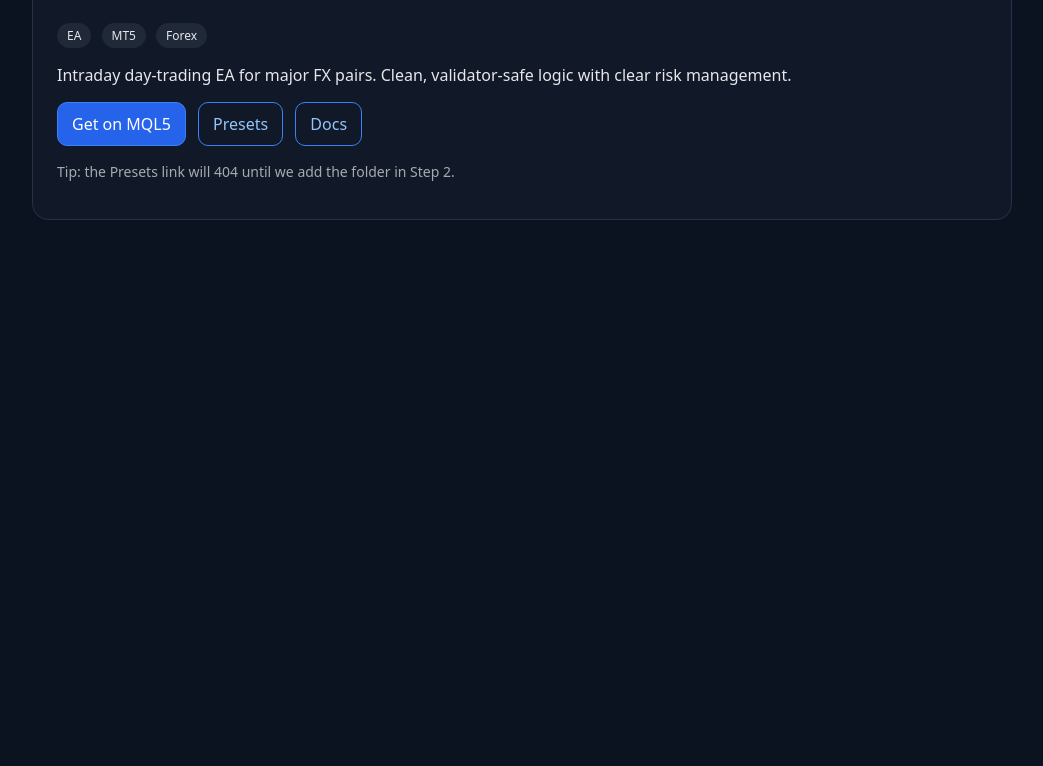
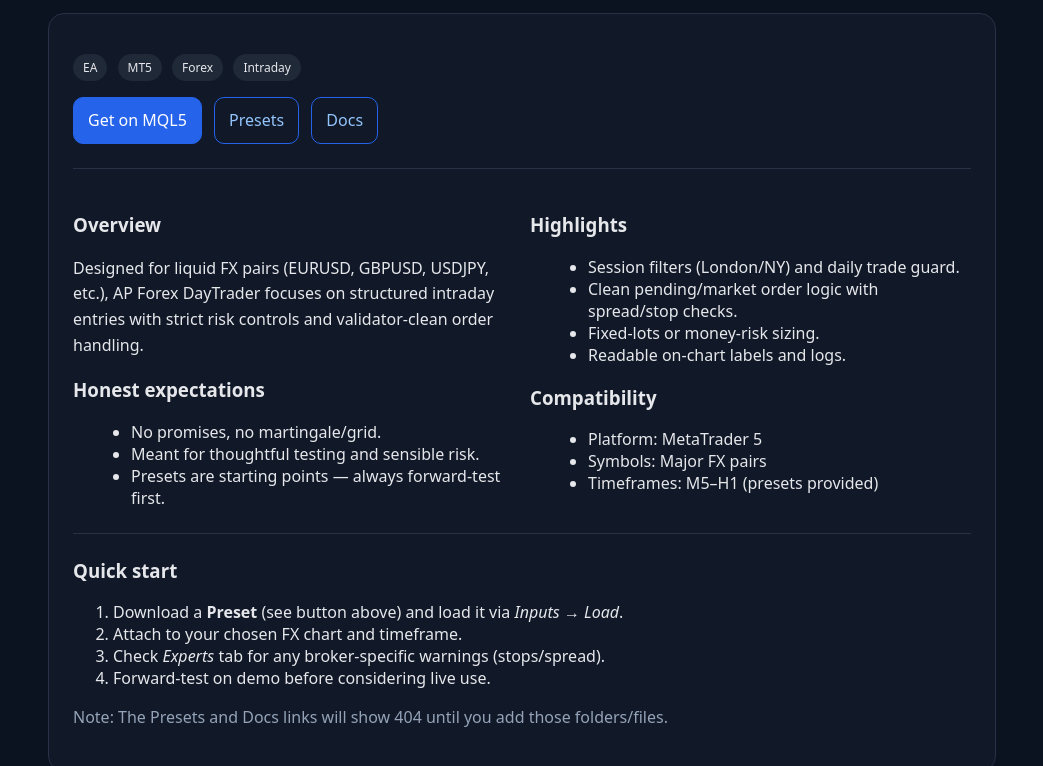
Before and after one commit to noo0oobep-eng/ap-tools, a plain HTML site: page AP_Forex_DayTrader_MT5/index.html in a window 1280 px wide. Shown: the part 174-940 px from the top of the page, without its empty margins (118-1161 px from the left). Before the commit the page ends 800 px from the top, so only its background shows below. Drawn offline with Linux system fonts and the light colour scheme.

Commit message:
Update index.html

```diff
--- a/AP_Forex_DayTrader_MT5/index.html
+++ b/AP_Forex_DayTrader_MT5/index.html
@@ -4,38 +4,100 @@
   <meta charset="utf-8" />
   <title>AP Forex DayTrader (MT5)</title>
   <meta name="viewport" content="width=device-width, initial-scale=1" />
-  <!-- If you already have a site CSS (e.g., /assets/site.css), this will use it -->
+  <meta name="description" content="Intraday day-trading EA for major FX pairs. Clean, validator-safe logic with clear risk management." />
+  <!-- Use your site stylesheet if present -->
   <link rel="stylesheet" href="/assets/site.css" />
   <style>
-    /* small fallback so it still looks fine if the link above is different */
-    body{font-family:system-ui,Segoe UI,Roboto,Helvetica,Arial,sans-serif;background:#0b1220;color:#e5e7eb;margin:0}
+    /* Fallback styles (safe if /assets/site.css is different/missing) */
+    :root{--bg:#0b1220;--card:#111827;--muted:#94a3b8;--border:#283146;--pill:#1f2937;--accent:#2563EB}
+    *{box-sizing:border-box}
+    body{font-family:system-ui,Segoe UI,Roboto,Helvetica,Arial,sans-serif;background:var(--bg);color:#e5e7eb;margin:0}
+    a{color:#93c5fd;text-decoration:none}
     .container{max-width:980px;margin:48px auto;padding:0 16px}
-    .card{background:#111827;border:1px solid #283146;border-radius:16px;padding:24px}
-    .tag{display:inline-block;background:#1f2937;border-radius:999px;padding:4px 10px;font-size:12px;margin-right:6px}
-    .btn{display:inline-block;margin-right:8px;padding:10px 14px;border-radius:10px;border:1px solid #3b82f6;text-decoration:none}
-    .btn.primary{background:#2563EB;color:#fff}
-    a{color:#93c5fd}
+    .crumbs{opacity:.7;margin-bottom:16px}
+    .card{background:var(--card);border:1px solid var(--border);border-radius:16px;padding:24px}
+    .row{display:flex;gap:16px;flex-wrap:wrap}
+    .col{flex:1 1 320px}
+    h1{margin:0 0 10px}
+    p{line-height:1.6}
+    .tag{display:inline-block;background:var(--pill);border-radius:999px;padding:4px 10px;font-size:12px;margin-right:6px}
+    .btn{display:inline-block;padding:10px 14px;border:1px solid var(--accent);border-radius:10px;margin-right:8px}
+    .btn.primary{background:var(--accent);color:#fff}
+    .muted{color:var(--muted)}
+    ul{margin:0 0 0 18px}
+    hr{border:none;border-top:1px solid var(--border);margin:24px 0}
+    code{background:#0f172a;padding:2px 6px;border-radius:6px}
   </style>
 </head>
 <body>
   <div class="container">
-    <a href="../">← Back</a>
+    <div class="crumbs"><a href="/">← Back to AP Trading Tools</a></div>
+
     <h1>AP Forex DayTrader (MT5)</h1>
+    <p class="muted">Intraday day-trading EA for major FX pairs. Clean, validator-safe logic with clear risk management.</p>
+
     <div class="card">
       <p>
         <span class="tag">EA</span>
         <span class="tag">MT5</span>
         <span class="tag">Forex</span>
+        <span class="tag">Intraday</span>
       </p>
+
+      <!-- TODO: replace PRODUCT_ID with your real MQL5 product id -->
       <p>
-        Intraday day-trading EA for major FX pairs. Clean, validator-safe logic with clear risk management.
-      </p>
-      <p>
-        <a class="btn primary" href="https://www.mql5.com/XXXX" target="_blank" rel="noopener">Get on MQL5</a>
+        <a class="btn primary" href="https://www.mql5.com/en/market/product/149584?" target="_blank" rel="noopener">Get on MQL5</a>
         <a class="btn" href="../presets/AP_Forex_DayTrader_MT5/" target="_blank" rel="noopener">Presets</a>
         <a class="btn" href="./docs/" target="_blank" rel="noopener">Docs</a>
       </p>
-      <p style="opacity:.7;font-size:14px">Tip: the Presets link will 404 until we add the folder in Step 2.</p>
+
+      <hr/>
+
+      <div class="row">
+        <div class="col">
+          <h3>Overview</h3>
+          <p>
+            Designed for liquid FX pairs (EURUSD, GBPUSD, USDJPY, etc.), AP Forex DayTrader focuses on
+            structured intraday entries with strict risk controls and validator-clean order handling.
+          </p>
+
+          <h3>Honest expectations</h3>
+          <ul>
+            <li>No promises, no martingale/grid.</li>
+            <li>Meant for thoughtful testing and sensible risk.</li>
+            <li>Presets are starting points — always forward-test first.</li>
+          </ul>
+        </div>
+
+        <div class="col">
+          <h3>Highlights</h3>
+          <ul>
+            <li>Session filters (London/NY) and daily trade guard.</li>
+            <li>Clean pending/market order logic with spread/stop checks.</li>
+            <li>Fixed-lots or money-risk sizing.</li>
+            <li>Readable on-chart labels and logs.</li>
+          </ul>
+
+          <h3>Compatibility</h3>
+          <ul>
+            <li>Platform: MetaTrader 5</li>
+            <li>Symbols: Major FX pairs</li>
+            <li>Timeframes: M5–H1 (presets provided)</li>
+          </ul>
+        </div>
+      </div>
+
+      <hr/>
+
+      <h3>Quick start</h3>
+      <ol>
+        <li>Download a <strong>Preset</strong> (see button above) and load it via <em>Inputs → Load</em>.</li>
+        <li>Attach to your chosen FX chart and timeframe.</li>
+        <li>Check <em>Experts</em> tab for any broker-specific warnings (stops/spread).</li>
+        <li>Forward-test on demo before considering live use.</li>
+      </ol>
+
+      <p class="muted">Note: The Presets and Docs links will show 404 until you add those folders/files.</p>
     </div>
   </div>
 </body>
```
